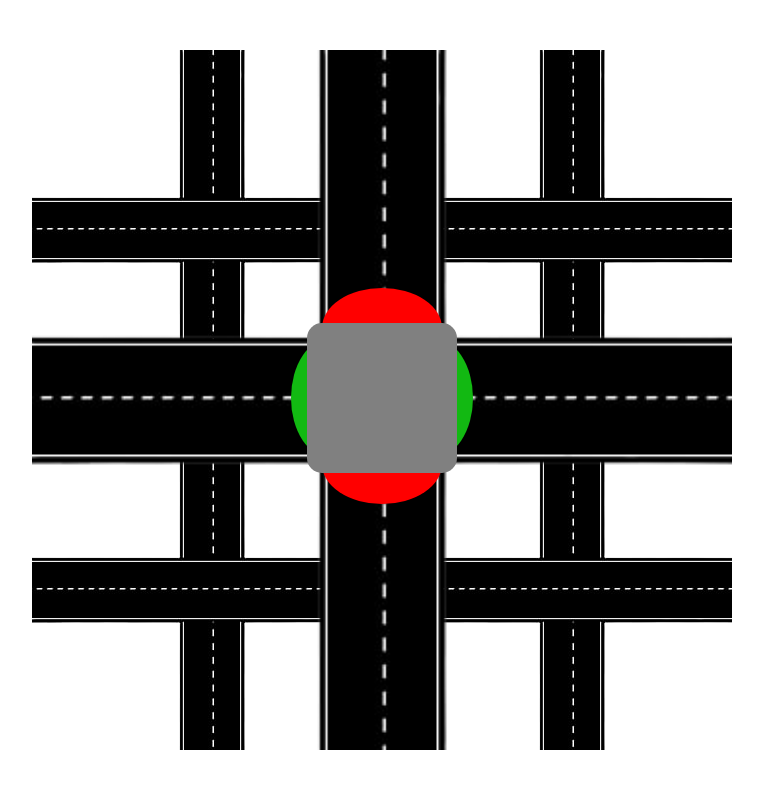
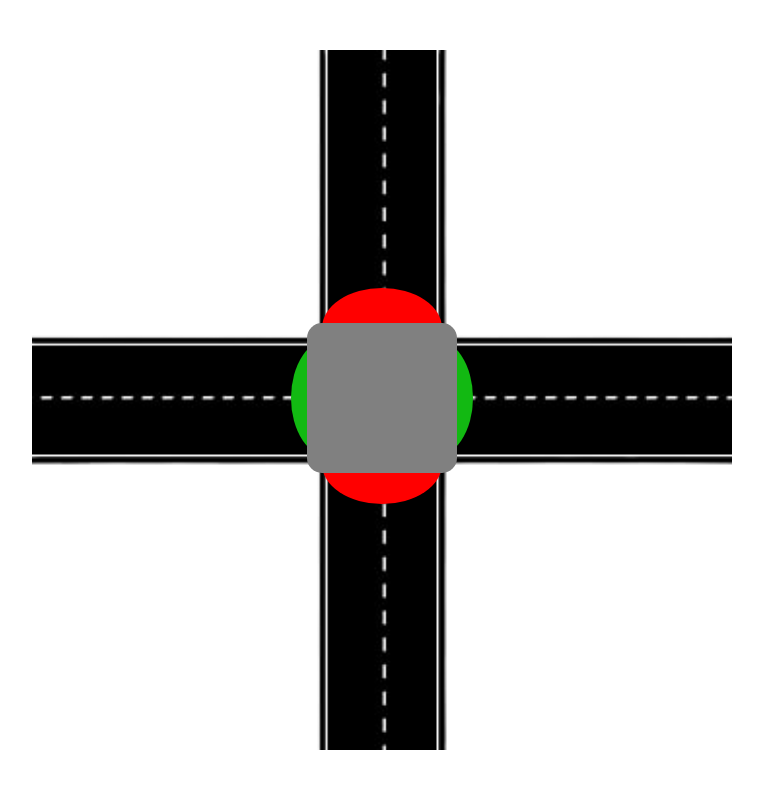
Before and after one commit to practick4/practick4.github.io, a plain HTML site: page index.html in a window 1280 px wide. Shown: the whole page, without its empty margins (258-1021 px from the left). Drawn offline with Linux system fonts and the light colour scheme.

Commit message:
Update style.css

```diff
--- a/style.css
+++ b/style.css
@@ -39,8 +39,7 @@ body{
     top: 50%;
     left: 50%;
     margin-right: -50%;
-    transform: translate(-50%, -50%);
-    background: url(1.png);
+    transform: translate(-50%, -50%)
 }
 #center{
     background-color: grey;
```
